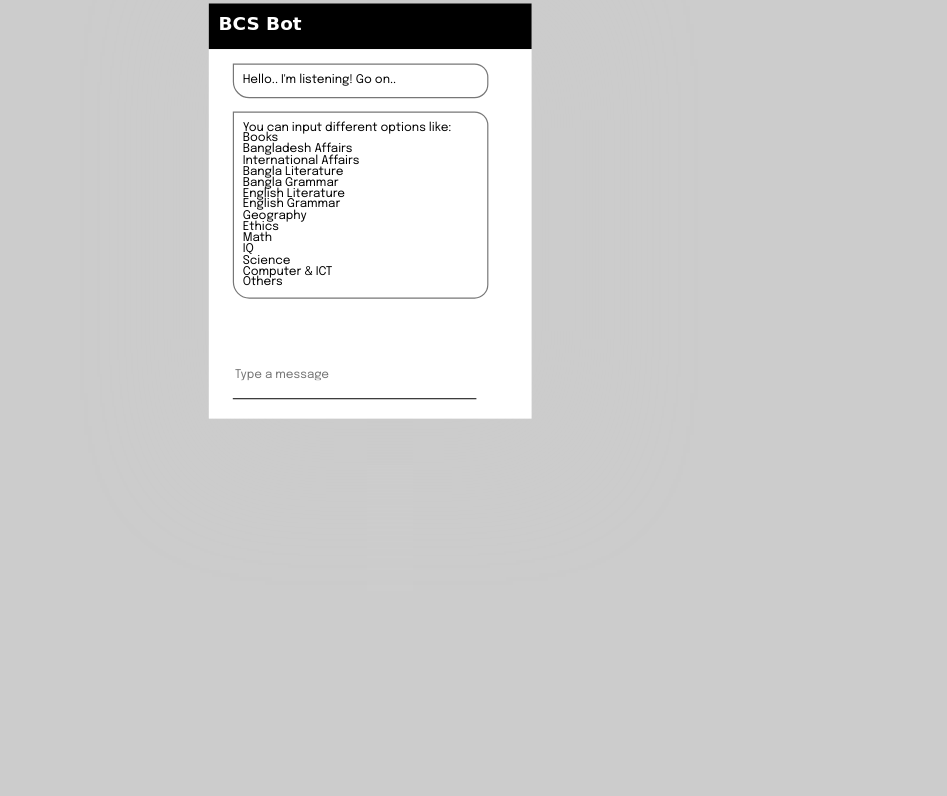
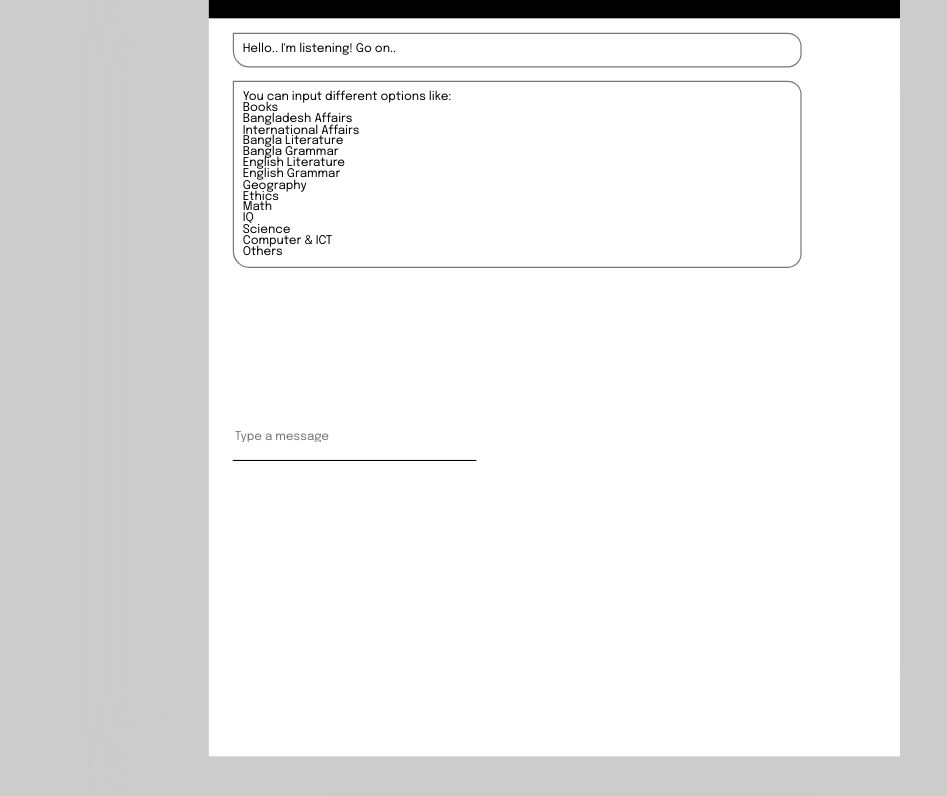
Before and after one commit to rahat049/BCSbot, a plain HTML site: page index.html in a window 768 px wide. Shown: the whole page, 947 px wide, since content can reach past the window. Drawn offline with Linux system fonts and the light colour scheme; some icons are missing; a web font is replaced by a local one.

Commit message:
Update style.css

```diff
--- a/style.css
+++ b/style.css
@@ -12,9 +12,33 @@
     background: #ccc;
     transform: scale(1.2); /* Scale up by a factor of 2 */
   }
+/* Styles for screens smaller than 768px (iPhones) */
+  @media only screen and (max-width: 768px) {
+    .card {
+      width: 180%; /* Adjust card width for smaller screens */
+      margin: 10px auto; /* Center the card horizontally */
+    }
+    .message {
+      font-size: 114px; /* Adjust font size for better readability */
+    }
+  }
+
+  /* Styles for screens between 768px and 1024px (iPads) */
+  @media only screen and (min-width: 768px) and (max-width: 1024px) {
+    .card {
+      width: 160%; /* Adjust card width for iPads */
+    }
+  }
+
+  /* Styles for large screens (PCs) */
+  @media only screen and (min-width: 1024px) {
+    .card {
+      width: 140%; /* Adjust card width for PCs */
+    }
+  }
   body .card {
-    height: 45vw;
-    width: 35vw;
+    height: 85vw;
+    width: 75vw;
     background-color: white;
     margin-left: 30vw;
     margin-top: 5vw;
@@ -35,7 +59,7 @@
     width: 10px;
   }
   body .card #message-section {
-    height: 32vw;
+    height: 42vw;
     padding: 0 2.5vw;
     overflow-y: auto;
     scrollbar-width: thin;
```
